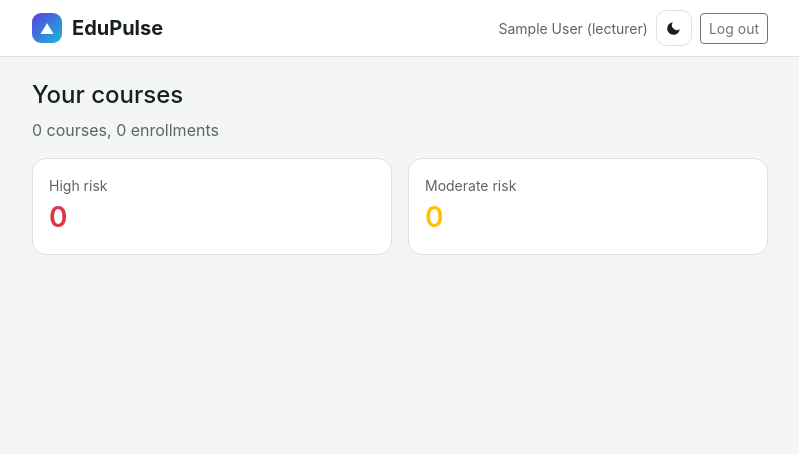
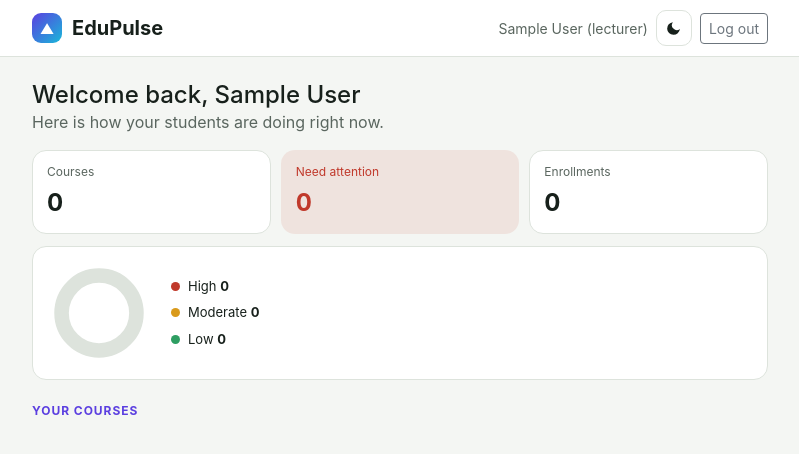
Before and after one commit to ChibuikeChad/edupulse, a Flask app: page /dashboard in a window 1280 px wide. Shown: the top 454 px of the page, without its empty margins (240-1039 px from the left). Run offline with Flask 3, Linux system fonts and the light colour scheme; the visitor is signed in with stand-in values (Sample User, id 1); data that the repository does not hold is empty.

Commit message:
Redesign: lecturer dashboard

```diff
--- a/app.py
+++ b/app.py
@@ -85,8 +85,9 @@ def dashboard():
             """
             SELECT c.id, c.code, c.title,
                    COUNT(e.id) AS students,
-                   COALESCE(SUM(CASE WHEN r.level = 'high' THEN 1 ELSE 0 END), 0) AS high,
-                   COALESCE(SUM(CASE WHEN r.level = 'moderate' THEN 1 ELSE 0 END), 0) AS moderate
+                    COALESCE(SUM(CASE WHEN r.level = 'high' THEN 1 ELSE 0 END), 0) AS high,
+                    COALESCE(SUM(CASE WHEN r.level = 'moderate' THEN 1 ELSE 0 END), 0) AS moderate,
+                    COALESCE(SUM(CASE WHEN r.level = 'low' THEN 1 ELSE 0 END), 0) AS low
             FROM courses c
             LEFT JOIN enrollments e ON e.course_id = c.id
             LEFT JOIN risk_assessments r ON r.enrollment_id = e.id
@@ -102,6 +103,7 @@ def dashboard():
             total_students=sum(c["students"] for c in courses),
             total_high=sum(c["high"] for c in courses),
             total_moderate=sum(c["moderate"] for c in courses),
+            total_low=sum(c["low"] for c in courses),
         )
 
     my_courses = conn.execute(
--- a/static/style.css
+++ b/static/style.css
@@ -165,3 +165,12 @@ a:hover .card { transform: translateY(-2px); border-color: var(--ac); }
 .meter { height: 5px; background: var(--bd); border-radius: 4px; margin-top: 6px; overflow: hidden; }
 .meter i { display: block; height: 100%; border-radius: 4px; }
 .m-high { background: var(--c-high); } .m-moderate { background: var(--c-mod); } .m-low { background: var(--c-low); } .m-none { background: transparent; }
+
+/* Lecturer dashboard */
+.c-card { display: block; background: var(--surface); border: 1px solid var(--bd); border-radius: 14px; padding: 14px 16px; margin-bottom: 10px; text-decoration: none; color: var(--tx); transition: transform .15s, border-color .15s; }
+.c-card:hover { transform: translateY(-2px); border-color: var(--ac); color: var(--tx); }
+.c-top { display: flex; justify-content: space-between; align-items: flex-start; gap: 10px; }
+.c-code { font-weight: 700; font-size: 16px; }
+.stack { display: flex; height: 6px; border-radius: 4px; overflow: hidden; background: var(--bd); margin-top: 10px; }
+.stack i { display: block; height: 100%; }
+.sec-label { font-size: 12px; font-weight: 700; letter-spacing: .08em; color: var(--ac); text-transform: uppercase; margin: 22px 0 10px; }
--- a/templates/dashboard.html
+++ b/templates/dashboard.html
@@ -3,33 +3,59 @@
 {% block content %}
 
 {% if session["role"] == "lecturer" %}
-  <h1 class="h4">Your courses</h1>
-  <p class="text-secondary">{{ courses|length }} courses, {{ total_students }} enrollments</p>
+  {% set n = total_high + total_moderate + total_low %}
+  {% set C = 226.2 %}
+  {% set lh = (total_high / n * C) if n else 0 %}
+  {% set lm = (total_moderate / n * C) if n else 0 %}
+  {% set ll = (total_low / n * C) if n else 0 %}
 
-  <div class="row g-3 mb-4">
-    <div class="col-6"><div class="card card-body">
-      <div class="text-secondary small">High risk</div>
-      <div class="fs-3 fw-semibold text-danger">{{ total_high }}</div>
-    </div></div>
-    <div class="col-6"><div class="card card-body">
-      <div class="text-secondary small">Moderate risk</div>
-      <div class="fs-3 fw-semibold text-warning">{{ total_moderate }}</div>
-    </div></div>
+  <h1 class="h4 mb-0">Welcome back, {{ session["name"] }}</h1>
+  <p class="text-secondary">Here is how your students are doing right now.</p>
+
+  <div class="stat-grid">
+    <div class="stat"><p>Courses</p><b>{{ courses|length }}</b></div>
+    <div class="stat stat-danger"><p>Need attention</p><b>{{ total_high }}</b></div>
+    <div class="stat"><p>Enrollments</p><b>{{ total_students }}</b></div>
   </div>
 
-    {% for c in courses %}
-    <a href="/course/{{ c['id'] }}" class="text-decoration-none text-reset">
-      <div class="card card-body mb-2">
-        <div class="d-flex justify-content-between align-items-center">
-          <div>
-            <div class="fw-semibold">{{ c["code"] }} - {{ c["title"] }}</div>
-            <div class="text-secondary small">{{ c["students"] }} students</div>
-          </div>
-          <div>
-            <span class="badge text-bg-danger">{{ c["high"] }} high</span>
-            <span class="badge text-bg-warning">{{ c["moderate"] }} moderate</span>
-          </div>
+  <div class="d-card">
+    <svg width="104" height="104" viewBox="0 0 100 100" role="img" aria-label="Risk across all courses">
+      <circle cx="50" cy="50" r="36" fill="none" stroke="var(--bd)" stroke-width="14"/>
+      {% if n %}
+      <circle cx="50" cy="50" r="36" fill="none" stroke="var(--c-high)" stroke-width="14"
+              stroke-dasharray="{{ lh }} {{ C - lh }}" stroke-dashoffset="0" transform="rotate(-90 50 50)"/>
+      <circle cx="50" cy="50" r="36" fill="none" stroke="var(--c-mod)" stroke-width="14"
+              stroke-dasharray="{{ lm }} {{ C - lm }}" stroke-dashoffset="{{ -lh }}" transform="rotate(-90 50 50)"/>
+      <circle cx="50" cy="50" r="36" fill="none" stroke="var(--c-low)" stroke-width="14"
+              stroke-dasharray="{{ ll }} {{ C - ll }}" stroke-dashoffset="{{ -(lh + lm) }}" transform="rotate(-90 50 50)"/>
+      {% endif %}
+    </svg>
+    <div class="legend">
+      <span><i class="dot" style="background:var(--c-high)"></i>High <b>{{ total_high }}</b></span>
+      <span><i class="dot" style="background:var(--c-mod)"></i>Moderate <b>{{ total_moderate }}</b></span>
+      <span><i class="dot" style="background:var(--c-low)"></i>Low <b>{{ total_low }}</b></span>
+    </div>
+  </div>
+
+  <div class="sec-label">Your courses</div>
+  {% for c in courses %}
+    {% set t = c["students"] or 1 %}
+    <a href="/course/{{ c['id'] }}" class="c-card">
+      <div class="c-top">
+        <div>
+          <div class="c-code">{{ c["code"] }}</div>
+          <div class="sub">{{ c["title"] }} &middot; {{ c["students"] }} students</div>
         </div>
+        <div>
+          {% if c["high"] %}<span class="badge text-bg-danger">{{ c["high"] }} high</span>{% endif %}
+          {% if c["moderate"] %}<span class="badge text-bg-warning">{{ c["moderate"] }} moderate</span>{% endif %}
+          {% if not c["high"] and not c["moderate"] %}<span class="badge text-bg-success">All on track</span>{% endif %}
+        </div>
+      </div>
+      <div class="stack">
+        <i class="m-high" style="width: {{ (c['high'] / t * 100)|round(1) }}%"></i>
+        <i class="m-moderate" style="width: {{ (c['moderate'] / t * 100)|round(1) }}%"></i>
+        <i class="m-low" style="width: {{ (c['low'] / t * 100)|round(1) }}%"></i>
       </div>
     </a>
   {% endfor %}
```
